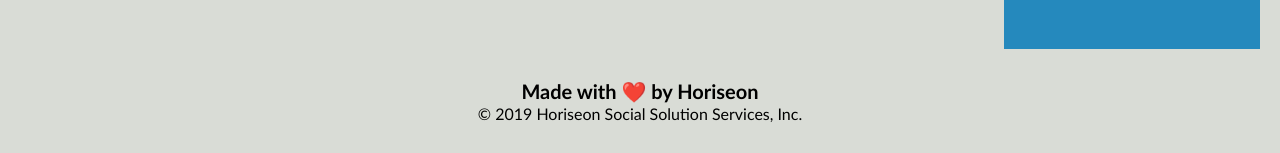
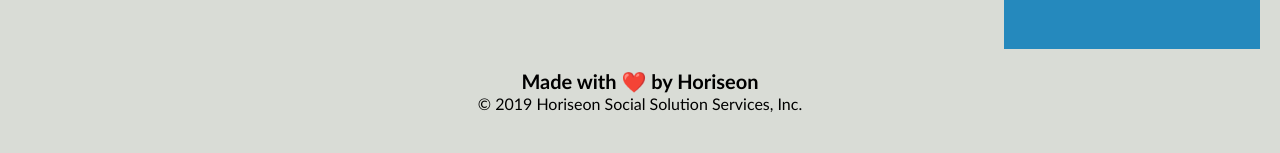
Before and after one commit to parrmizzen/Horiseon-Marketing, a plain HTML site: page index.html in a window 1280 px wide. Shown: the part 1870-2023 px from the top of the page. Drawn offline with Linux system fonts and the light colour scheme.

Commit message:
Commmiting to original code

```diff
--- a/index.html
+++ b/index.html
@@ -1,5 +1,6 @@
 <!DOCTYPE html>
 <html lang="en-us">
+
 
 <head>
     <meta charset="UTF-8" />
@@ -84,7 +85,7 @@
             </p>
         </section>
     </aside>
-    <footer>
+    <footer class="Author">
         <h2>Made with ❤️️ by Horiseon</h2>
         <p>
             &copy; 2019 Horiseon Social Solution Services, Inc.
--- a/style.css
+++ b/style.css
@@ -82,7 +82,7 @@
     clear: both;
     float: right;
     width: 20%;
-    height: 100%;
+    height: 150%;
     font-family: 'Gill Sans', 'Gill Sans MT', Calibri, 'Trebuchet MS', sans-serif;
     background-color: #2589bd;
 }
@@ -127,7 +127,8 @@
 }
 
 footer {
-    padding: 30px;
+    padding-inline: 30px;
+    padding-block: 20px;
     clear: both;
     font-family: 'Trebuchet MS', 'Lucida Sans Unicode', 'Lucida Grande', 'Lucida Sans', Arial, sans-serif;
     text-align: center;
```
